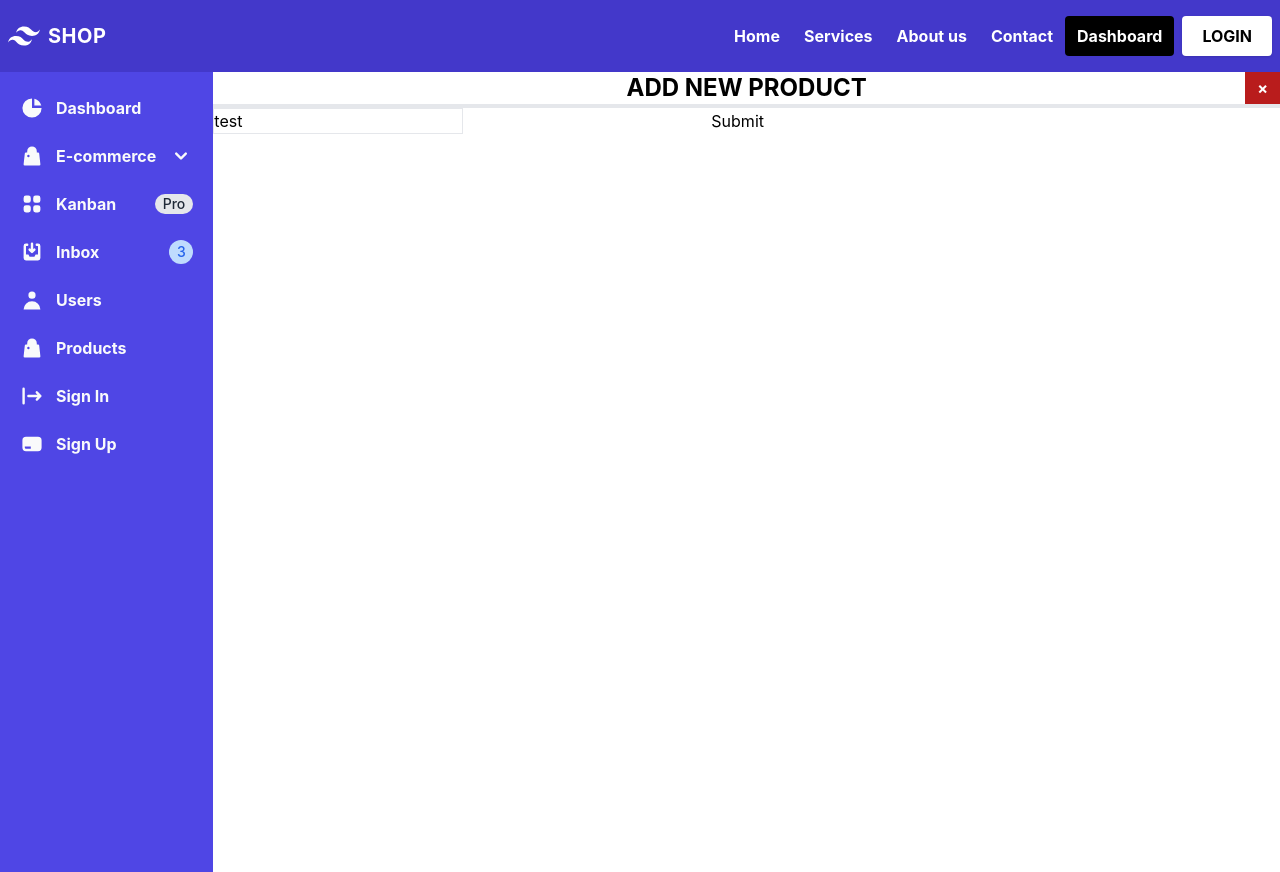
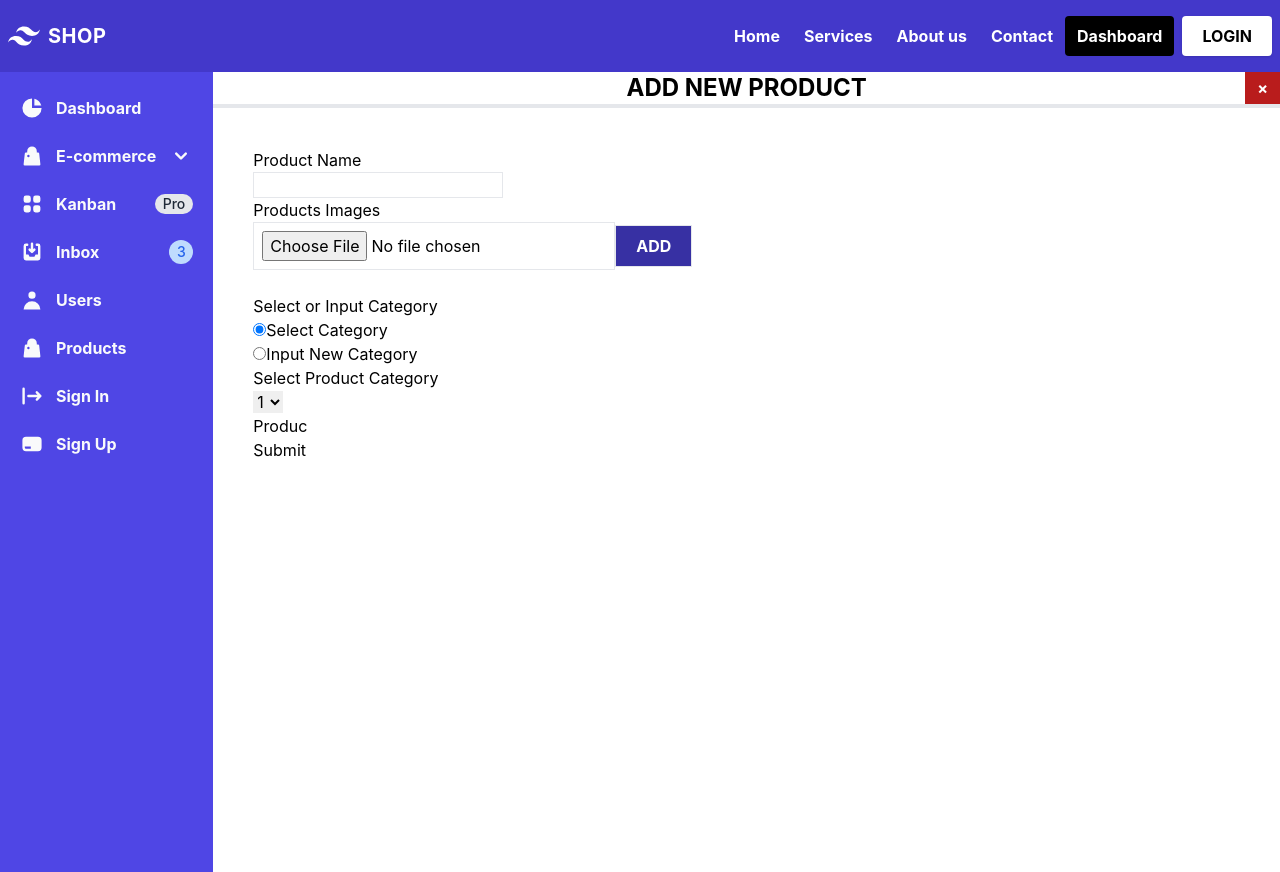
Before and after one commit to mdbappymia/product-management-next, a Next.js app: page /dashboard/products in a window 1280 px wide. Both pictures are taken after a click on the button "ADD NEW PRODUCT". Built offline with nearby package versions, Linux system fonts and the light colour scheme; no server answers.

Commit message:
add product component

```diff
--- a/components/ProductManagement/AddNewProduct/AddNewProduct.tsx
+++ b/components/ProductManagement/AddNewProduct/AddNewProduct.tsx
@@ -1,4 +1,4 @@
-import { FC } from "react";
+import { FC, useState } from "react";
 import { useForm } from "react-hook-form";
 
 interface IProps {
@@ -11,7 +11,12 @@ const AddNewProduct: FC<IProps> = ({ setAddProductShow }) => {
     watch,
     formState: { errors },
   } = useForm();
+  const [images, setImages] = useState([]);
+  const [image, setImage] = useState(null);
+  const [categorySelected, setCategorySelected] = useState("select");
+
   const onSubmit = (data: any) => console.log(data);
+
   return (
     <div className="relative">
       <h1 className="text-center font-bold uppercase text-2xl border-b-4">
@@ -23,15 +28,74 @@ const AddNewProduct: FC<IProps> = ({ setAddProductShow }) => {
       >
         &times;
       </button>
-      <div>
+      <div className="p-10">
         <form onSubmit={handleSubmit(onSubmit)}>
-          <input
-            className="border"
-            defaultValue="test"
-            {...register("example")}
-          />
+          <label className="w-full block">Product Name</label>
+          <input className="border" {...register("productName")} />
+          <div>
+            <label className="w-full">Products Images</label>
+            <div>
+              <input type="file" className="border p-2 outline-none" />
+              <button className="bg-indigo-800 px-5  py-2 border text-white font-bold uppercase">
+                Add
+              </button>
+            </div>
+            <input type="text" name="" id="" />
+          </div>
 
-          <input {...register("exampleRequired", { required: true })} />
+          <div>
+            <label className="block w-full">Select or Input Category</label>
+            <div>
+              <input
+                type="radio"
+                name="selectCategory"
+                value={categorySelected}
+                checked={categorySelected === "select"}
+                onChange={() => setCategorySelected("select")}
+              />
+              Select Category
+              <br />
+              <input
+                type="radio"
+                name="selectCategory"
+                value={categorySelected}
+                checked={categorySelected === "input"}
+                onChange={() => setCategorySelected("input")}
+              />
+              Input New Category
+            </div>
+            <div>
+              {categorySelected === "select" && (
+                <div>
+                  <label className="block w-full">
+                    Select Product Category
+                  </label>
+
+                  <select defaultValue={"1"} {...register("category")}>
+                    <option value={"1"}>1</option>
+                    <option value={"2"}>2</option>
+                    <option value={"3"}>3</option>
+                  </select>
+                </div>
+              )}
+              {categorySelected === "input" && (
+                <>
+                  <label className="block">Input your Category Name</label>
+                  <input
+                    type="text"
+                    className="border"
+                    {...register("category")}
+                  />
+                </>
+              )}
+            </div>
+          </div>
+          <div>
+            <label>Produc</label>
+          </div>
+
+          {/* <input {...register("exampleRequired", { required: true })} />
+          <input {...register("exampleRequired", { required: true })} /> */}
 
           {errors.exampleRequired && <span>This field is required</span>}
 
```
